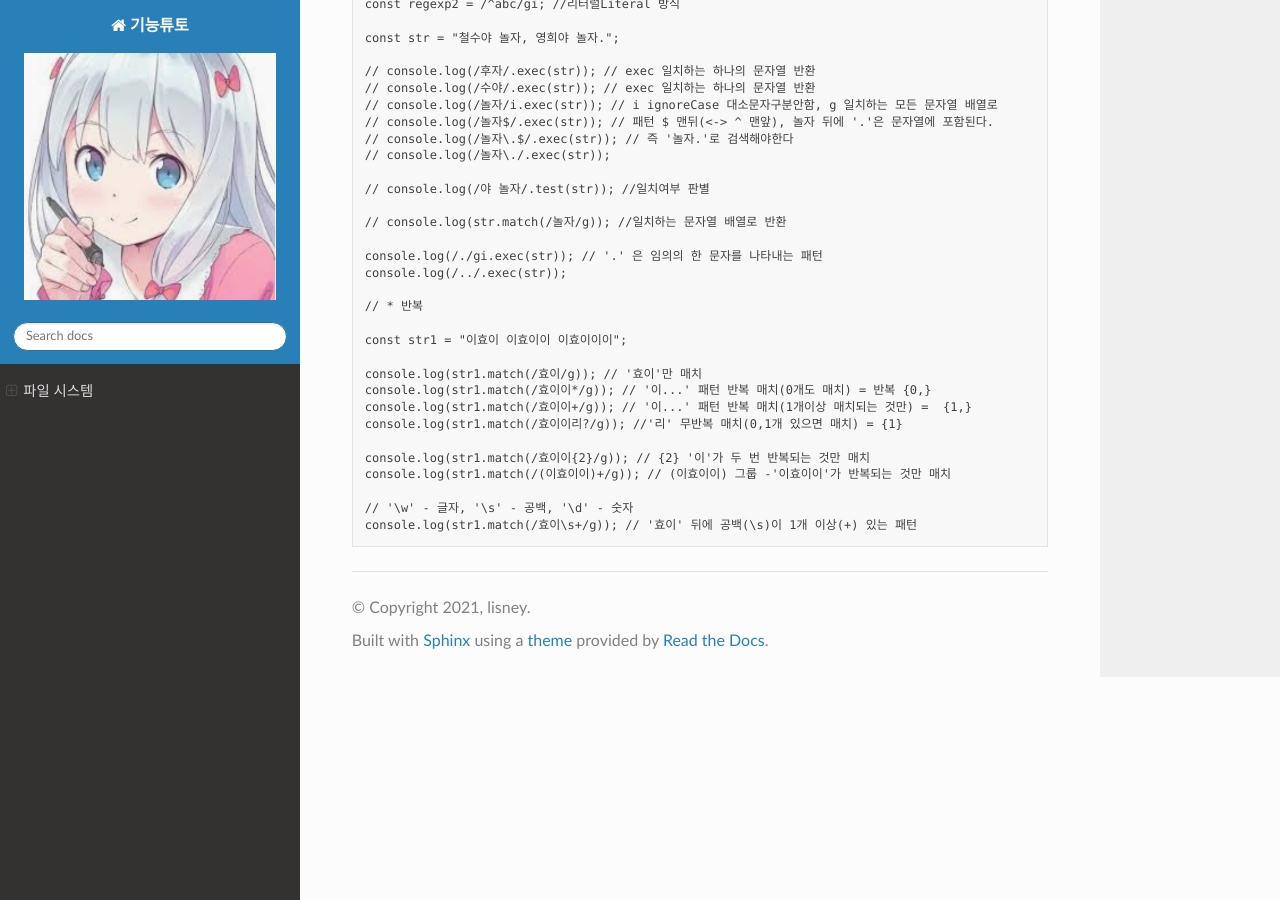
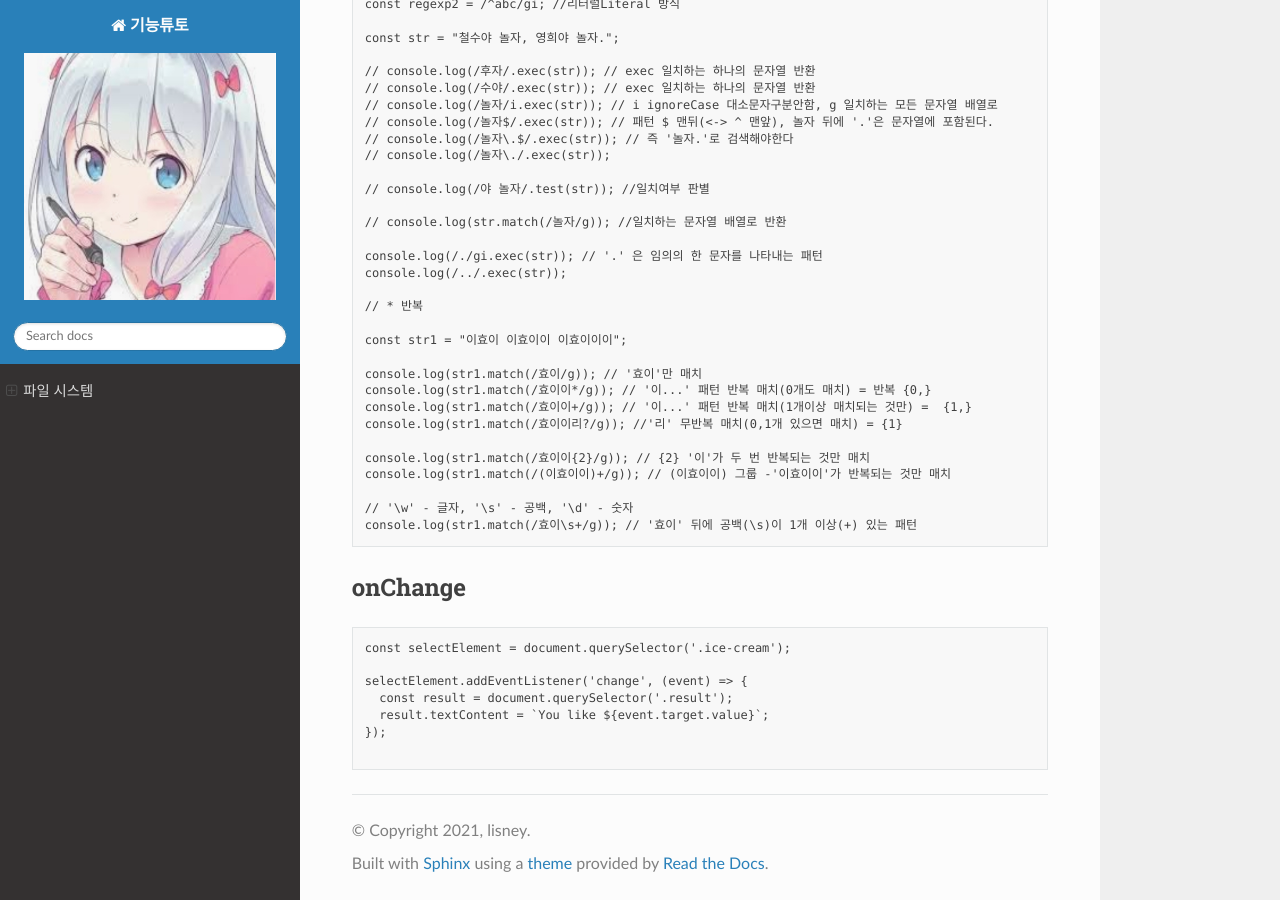
Before and after one commit to lisney/RTD, a Sphinx documentation site: the page built from docs/source/new/javascriptFileReg.md, in a window 1280 px wide and 900 px high, scrolled down 1100 px. Built offline with Sphinx 7.4.7 and the Read the Docs theme 2.0.0, drawn with Linux system fonts in a browser that asks for light colours; pages that are not in the unit, such as notebooks, are missing from menus.

Commit message:
Update javascriptFileReg.md

````diff
--- a/docs/source/new/javascriptFileReg.md
+++ b/docs/source/new/javascriptFileReg.md
@@ -90,3 +90,16 @@ console.log(str1.match(/(이효이이)+/g)); // (이효이이) 그룹 -'이효
 // '\w' - 글자, '\s' - 공백, '\d' - 숫자
 console.log(str1.match(/효이\s+/g)); // '효이' 뒤에 공백(\s)이 1개 이상(+) 있는 패턴
 ```
+
+onChange
+------------
+
+```
+const selectElement = document.querySelector('.ice-cream');
+
+selectElement.addEventListener('change', (event) => {
+  const result = document.querySelector('.result');
+  result.textContent = `You like ${event.target.value}`;
+});
+
+```
````
